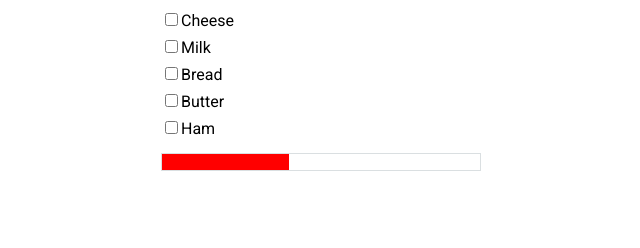
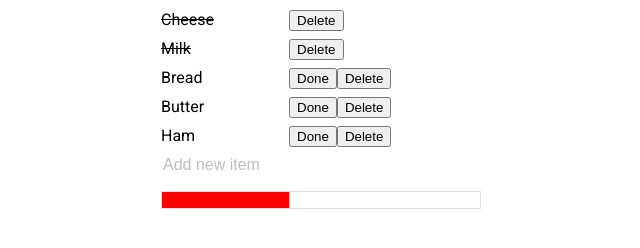
Before and after one commit to luoto/thinkful-shopping-list, a plain HTML site: page index.html in a window 1280 px wide. Shown: the part 102-350 px from the top of the page, without its empty margins (319-959 px from the left). Drawn offline with Linux system fonts and the light colour scheme.

Commit message:
changed list structure

```diff
--- a/index.html
+++ b/index.html
@@ -2,6 +2,7 @@
 <html lang="en">
 <head>
   <meta charset="UTF-8">
+  <meta name="viewport" content="width=device-width, intial-scale=1">
   <title>Shopping List</title>
   <link rel="stylesheet" href="css/main.css">
   <link href='http://fonts.googleapis.com/css?family=Roboto:400,300,700' rel='stylesheet' type='text/css'>
@@ -15,11 +16,12 @@
   <section class="primary-content">
   	<div class="container">
   		<ul class="shopping-list">
-				<li><input type="checkbox">Cheese</li>
-				<li><input type="checkbox">Milk</li>
-				<li><input type="checkbox">Bread</li>
-				<li><input type="checkbox">Butter</li>
-				<li><input type="checkbox">Ham</li>
+				<li class="completed"><span>Cheese</span><button>Done</button><button>Delete</button></li>
+				<li class="completed"><span>Milk</span><button>Done</button><button>Delete</button></li>
+				<li><span>Bread</span><button>Done</button><button>Delete</button></li>
+				<li><span>Butter</span><button>Done</button><button>Delete</button></li>
+				<li><span>Ham</span><button>Done</button><button>Delete</button></li>
+				<li><input type="text" value="Add new item"></li>
   		</ul>
   	</div>
   </section>
```
